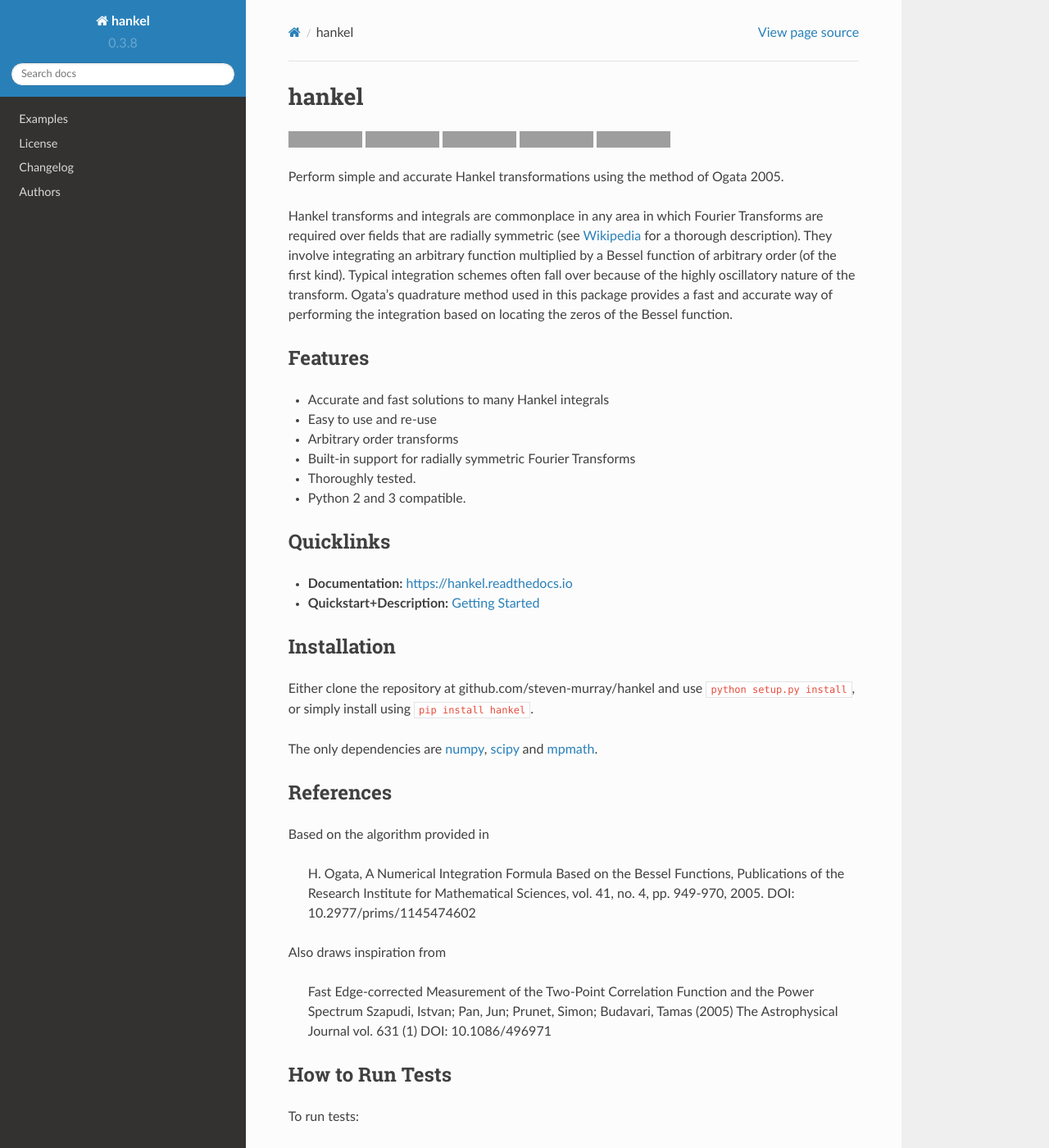
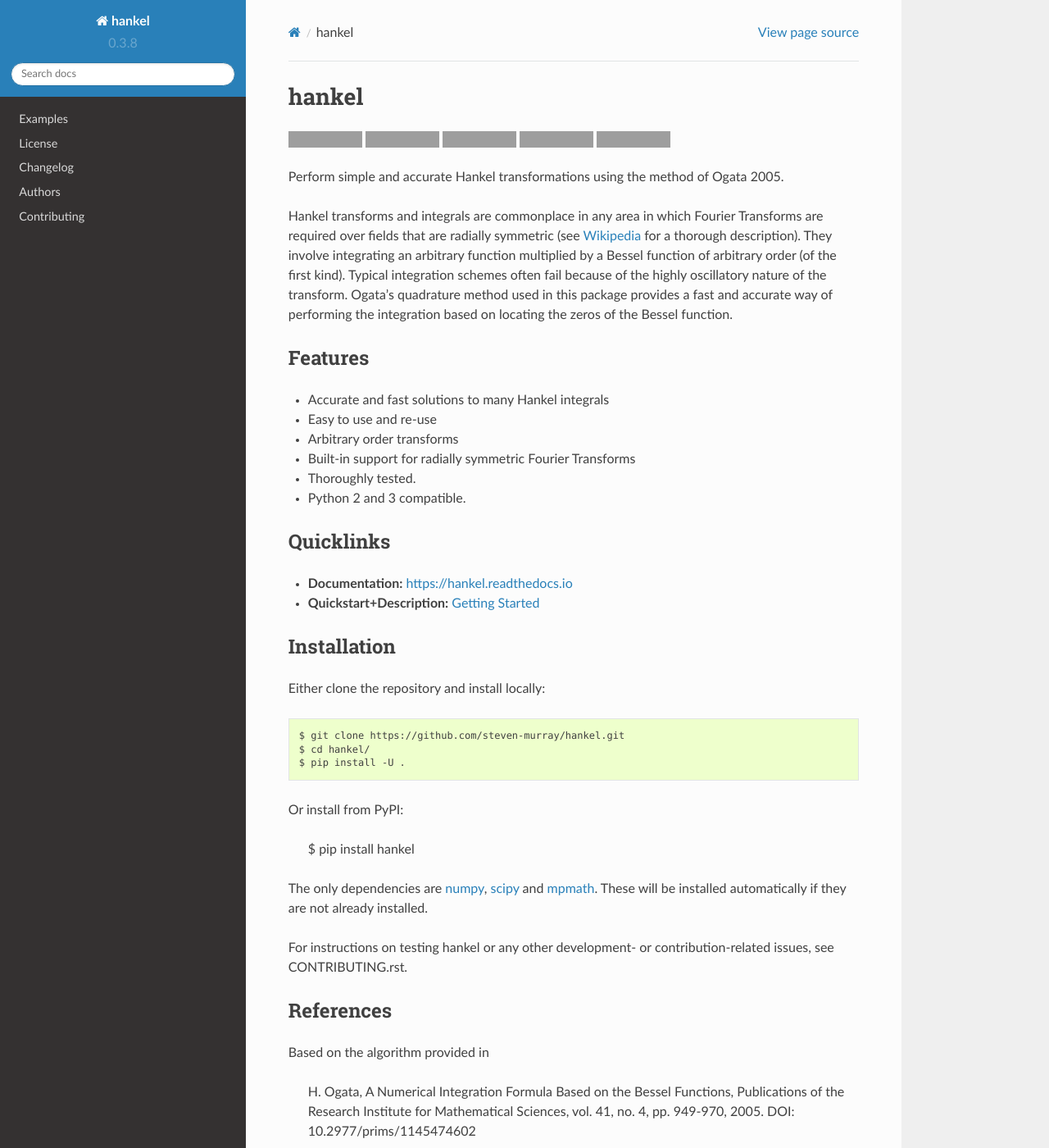
Before and after one commit to steven-murray/hankel, a Sphinx documentation site: the page built from docs/index.rst, in a window 1280 px wide and 1400 px high. Shown: the whole window at 82% size. Built offline with Sphinx 7.4.7 and the Read the Docs theme 2.0.0, drawn with Linux system fonts in a browser that asks for light colours; some of the changed text lies outside the part shown; grey boxes are pictures that could not be loaded.

Commit message:
contributing guidelines
From suggestion #25. Removes the need for #24 as well.

```diff
--- a/README.rst
+++ b/README.rst
@@ -21,7 +21,7 @@
 thorough description).
 They involve integrating an arbitrary function multiplied by a Bessel
 function of arbitrary order (of the first kind).
-Typical integration schemes often fall over because of the highly
+Typical integration schemes often fail because of the highly
 oscillatory nature of the transform. Ogata's
 quadrature method used in this package provides a fast and accurate
 way of performing the integration based on
@@ -45,13 +45,22 @@
 
 Installation
 ------------
-Either clone the repository at github.com/steven-murray/hankel and use
-``python setup.py install``, or simply install
-using ``pip install hankel``.
+Either clone the repository and install locally::
+
+    $ git clone https://github.com/steven-murray/hankel.git
+    $ cd hankel/
+    $ pip install -U .
+
+Or install from PyPI:
+
+    $ pip install hankel
 
 The only dependencies are `numpy <https://www.numpy.org>`_,
 `scipy <https://www.scipy.org>`_ and `mpmath <https://www.mpmath.org>`_.
+These will be installed automatically if they are not already installed.
 
+For instructions on testing hankel or any other development- or contribution-related
+issues, see CONTRIBUTING.rst.
 
 References
 ----------
@@ -67,14 +76,3 @@
     Function and the Power Spectrum Szapudi, Istvan; Pan, Jun; Prunet,
     Simon; Budavari, Tamas (2005) The Astrophysical Journal vol. 631 (1)
     DOI: 10.1086/496971
-
-How to Run Tests
-----------------
-To run tests:
-
-1. Either fork and clone the repo locally, or just clone the main repo:
-   ``git clone https://github.com/steven-murray/hankel``
-2. Install the development requirements: ``pip install -r requirements_dev.txt``
-3. Run ``tox`` from the top-level directory.
-
-Alternatively, to test against your specific python version, run ``pytest``.
--- /dev/null
+++ b/docs/contributing.rst
@@ -0,0 +1 @@
+.. include:: ../CONTRIBUTING.rst
--- a/docs/index.rst
+++ b/docs/index.rst
@@ -16,6 +16,7 @@
    license
    changelog
    authors
+   contributing
    api
 
 
--- a/requirements_dev.txt
+++ b/requirements_dev.txt
@@ -9,4 +9,5 @@
 pytest==3.5.1
 pytest-runner==4.2
 pytest-cov==2.5.1
+bumpversion==0.5.3
 coveralls
```
Also changed, not shown: CONTRIBUTING.rst (added, +139 -0 lines), .travis.yml, 1 other file.
